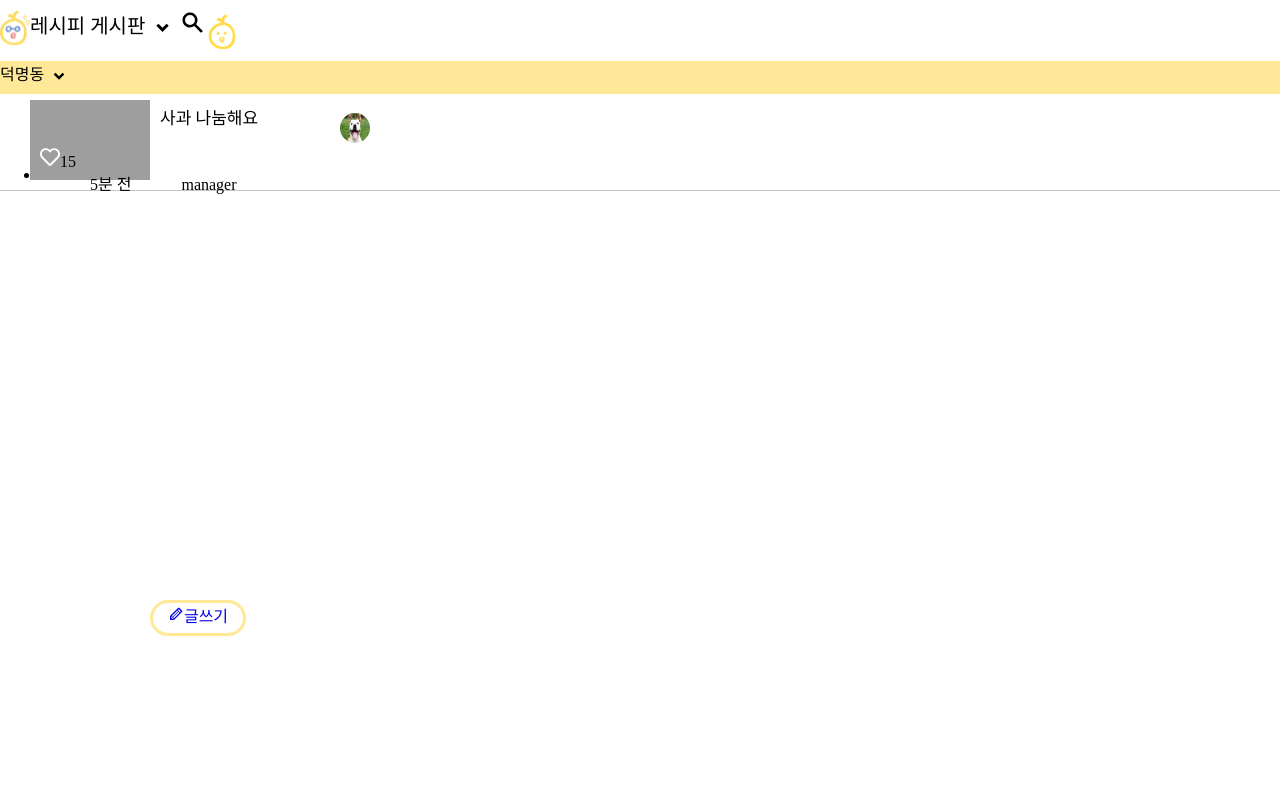
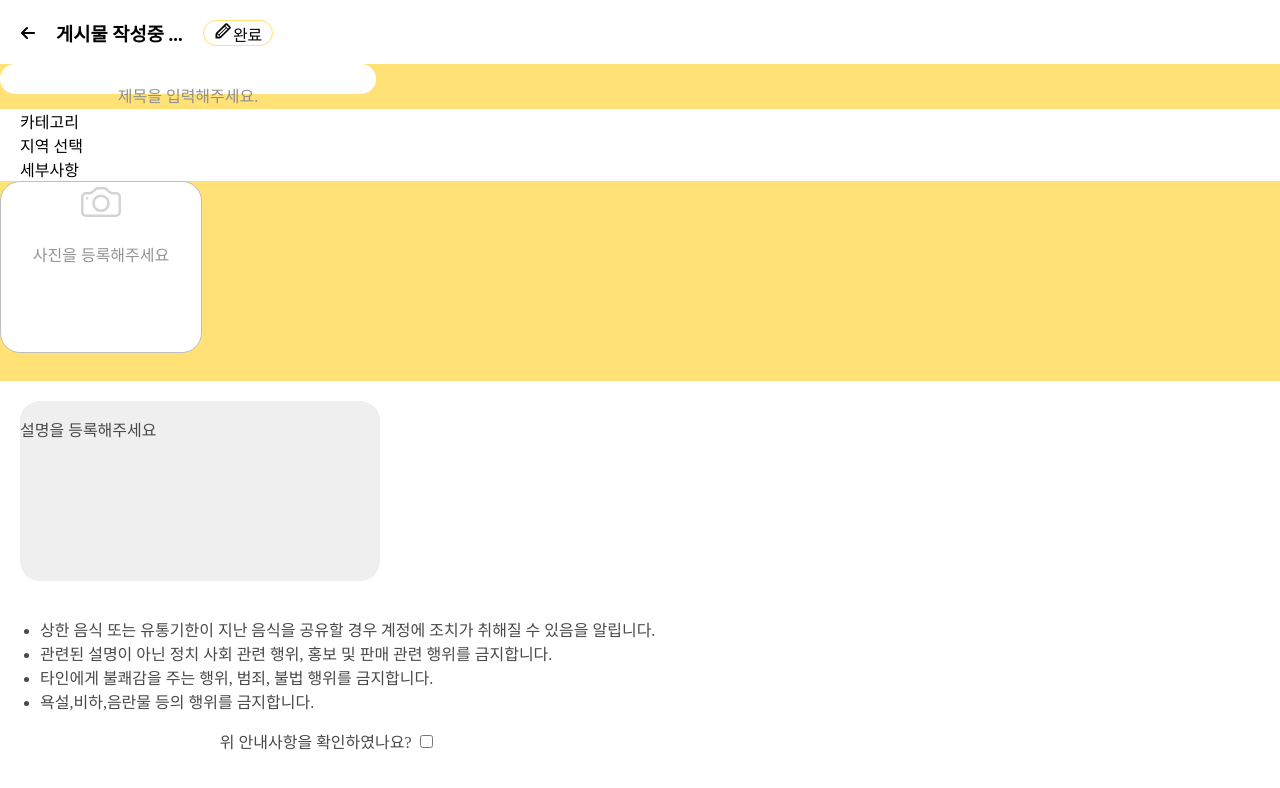
Before and after one commit to delaying/Foodi-e, a React (Create React App) app: page /post/change/write in a window 1280 px wide. Shown: the top 788 px of the page. Built offline with nearby package versions, Linux system fonts and the light colour scheme; grey boxes are pictures that could not be loaded; a web font is replaced by a local one.

Commit message:
게시물 작성 페이지 작성

```diff
--- a/src/App.js
+++ b/src/App.js
@@ -4,6 +4,7 @@ import {BrowserRouter as Router, Route, Switch} from "react-router-dom";
 import Board from "./routes/Board";
 import Home from "./routes/Home";
 import Login from "./routes/Login";
+import WritePost from "./routes/WritePost";
 
 function App() {
     return (
@@ -11,6 +12,9 @@ function App() {
             <Switch>
                 <Route path="/login">
                     <Login/>
+                </Route>
+                <Route path="/post/:name/write">
+                    <WritePost/>
                 </Route>
                 <Route path="/post/:name">
                     <Board/>
--- /dev/null
+++ b/src/routes/WritePost.js
@@ -0,0 +1,84 @@
+import React, { useEffect } from 'react';
+import {Link} from "react-router-dom";
+import {TiPencil} from "react-icons/ti";
+import {ImArrowLeft2} from "react-icons/im";
+import {BsCamera} from "react-icons/bs";
+import './writePost.css';
+
+
+
+function WritePost({history}){
+
+    const goBack = ( )=>{
+        //이전 페이지로 이동
+        history.goBack();
+    };
+
+
+    return(
+        <>
+            <div className="header">
+                <div onClick={goBack} className="prev-arrow" style={headerStyle}>
+                    <ImArrowLeft2/>
+                </div>
+                <div className="header-content" style={headerStyle}>
+                    <h3>게시물 작성중 ...</h3>
+                </div>
+                <div className="header-button" style={headerStyle}>
+                    <TiPencil size={20}/>
+                    <span>
+                        완료
+                    </span>
+                </div>
+
+            </div>
+            <div className="post-title">
+                <div className="post-title-option">
+                    <p>제목을 입력해주세요.</p>
+                </div>
+            </div>
+            <div className="post-category">
+                <div className="category-choice">카테고리</div>
+                <div className="area-choice">지역 선택</div>
+                <div className="detail-choice">세부사항</div>
+            </div>
+            <div className="post-photo">
+                <div className="add-photo">
+                    <BsCamera size={40} color={'lightGray'}/>
+                    <p>사진을 등록해주세요</p>
+                </div>
+
+            </div>
+            <div className="post-content">
+                <p>설명을 등록해주세요</p>
+
+            </div>
+            <div className="post-precations">
+                <ul>
+                    <li>상한 음식 또는 유통기한이 지난 음식을 공유할 경우 계정에 조치가
+                        취해질 수 있음을 알립니다.</li>
+                    <li>관련된 설명이 아닌 정치 사회 관련 행위, 홍보 및 판매 관련 행위를
+                        금지합니다.</li>
+                    <li>타인에게 불쾌감을 주는 행위, 범죄, 불법 행위를 금지합니다.</li>
+                    <li>욕설,비하,음란물 등의 행위를 금지합니다.</li>
+                </ul>
+                <div className="check-agree">
+                    <p>위 안내사항을 확인하였나요? <input type="checkbox"/></p>
+
+                </div>
+
+            </div>
+
+
+        </>
+    )
+}
+
+const headerStyle={
+    display: 'inline-block',
+    marginLeft:'20px',
+}
+
+
+
+export default WritePost;
--- /dev/null
+++ b/src/routes/writePost.css
@@ -0,0 +1,71 @@
+.header-button {
+  background-color:white;
+  width:68px;
+  height:24px;
+  text-align:center;
+  border:1.5px solid #FFE175;
+  border-radius:30px;
+}
+
+.post-title{
+ background-color:#FFE175;
+ width:100%;
+ height:45px;
+}
+
+.post-title-option{
+    display: inline-block;
+     color: #8f8f8f;
+     height:24px;
+     width:370px;
+     background-color:white;
+     padding:3px;
+     border-radius:20px;
+     text-align:center;
+    /*중앙으로 옮기기 ㅜㅜ*/
+    vertical-align: middle;
+}
+
+.post-category{
+    display: block;
+    margin-left:20px;
+}
+
+.post-photo{
+    background-color: #FFE175;
+    width:100%;
+    height:200px;
+}
+
+.post-photo .add-photo{
+    background-color:white;
+    width:200px;
+    height:170px;
+    border: 1.5px solid #bebebe;
+    border-radius:20px;
+    color: #949494;
+    text-align:center;
+}
+
+.post-content{
+    background-color: #efefef;
+    width:360px;
+    height:180px;
+    margin:20px;
+    border-radius:20px;
+}
+.post-content p{
+    color: #494949;
+    display: inline-block;
+    /*text-align:center;*/
+    vertical-align: middle;
+}
+
+.post-precations{
+    color:#494949;
+    display: inline-block;
+}
+
+.post-precations .check-agree{
+    text-align:center;
+}
```
